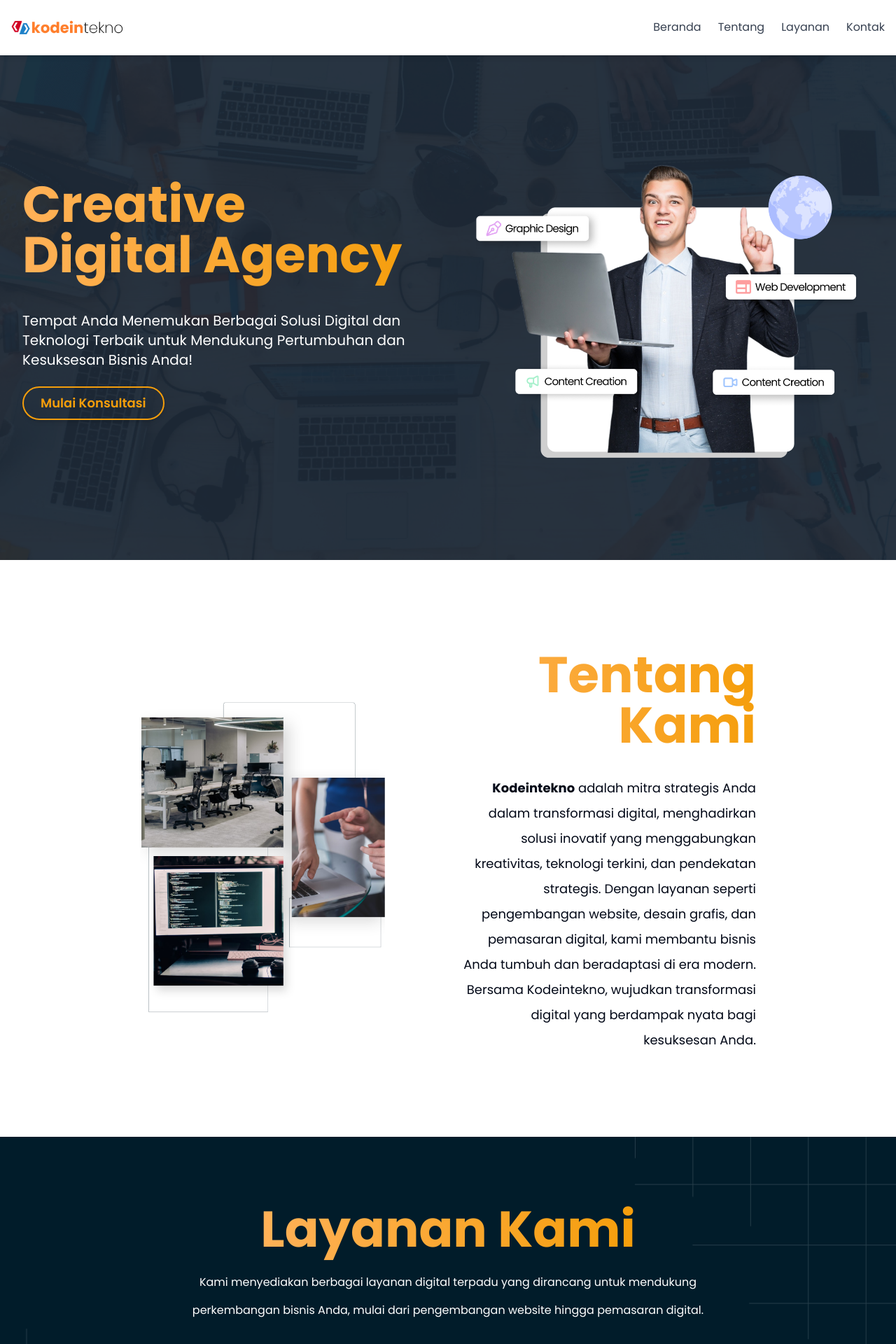
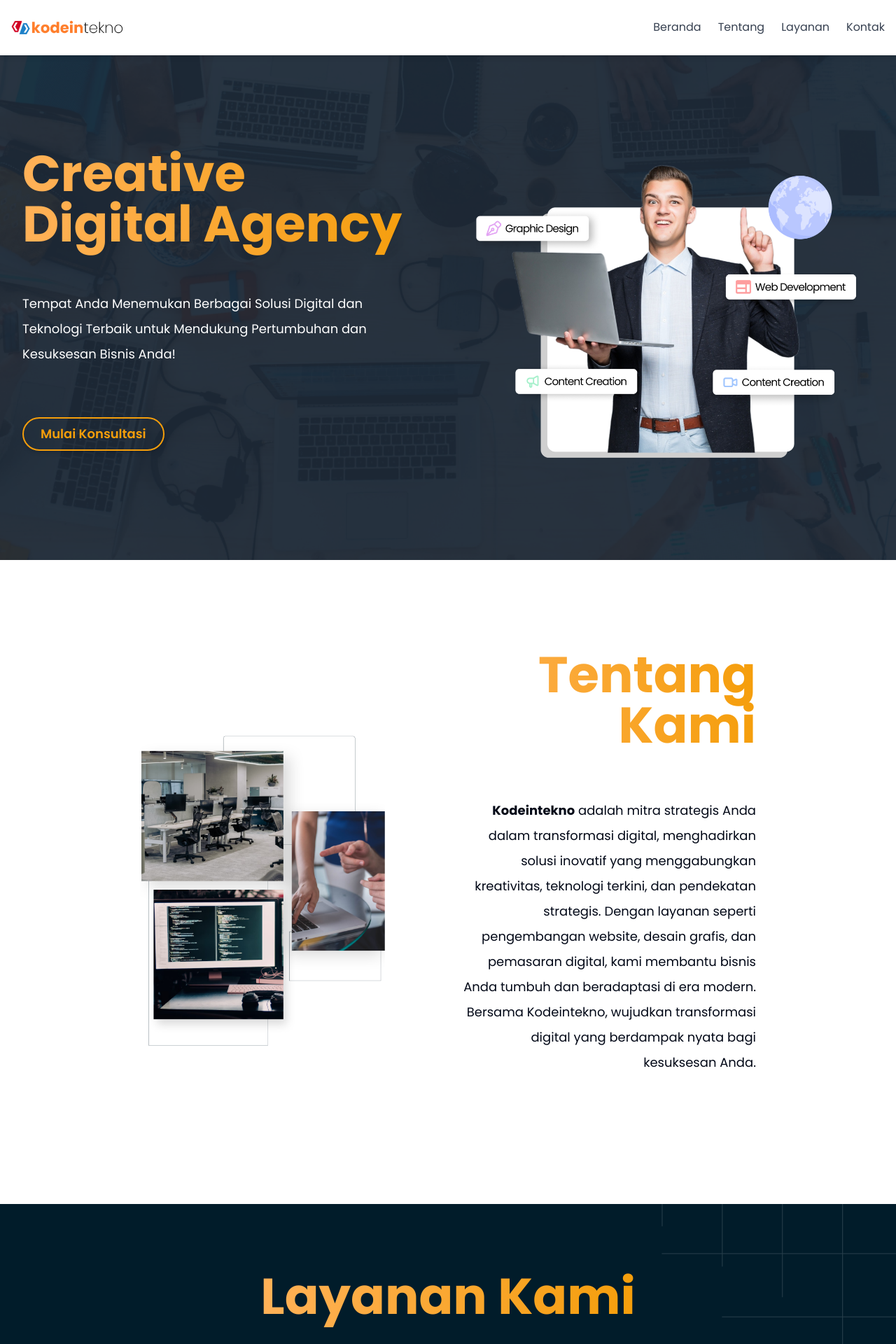
Before and after one commit to kodeintekno/web-kodeintekno, a Next.js app: page / in a window 1280 px wide. Shown: the top 1920 px of the page at 70% size. Built offline with nearby package versions, Linux system fonts and the light colour scheme.

Commit message:
implement paragrafText

```diff
--- a/src/components/About.tsx
+++ b/src/components/About.tsx
@@ -9,7 +9,7 @@ const About = () => {
         {/* Text Content */}
         <div className="flex flex-col md:gap-2 lg:gap-4 text-center lg:text-right items-center lg:items-end basis-3/4">
           <h1 className={` ${styles.heroHeadText}`}>Tentang Kami</h1>
-          <p className="text-sm md:text-base lg:text-lg max-w-full md:max-w-[80%] lg:max-w-[90%] mx-auto lg:mx-0 leading-relaxed lg:leading-9">
+          <p className={`${styles.paragrafText}`}>
             <span className="font-bold">Kodeintekno</span> adalah mitra
             strategis Anda dalam transformasi digital, menghadirkan solusi
             inovatif yang menggabungkan kreativitas, teknologi terkini, dan
--- a/src/components/Hero.tsx
+++ b/src/components/Hero.tsx
@@ -11,10 +11,10 @@ const Hero = () => {
     >
       <div className="container mx-auto px-4 md:px-8 py-8 grid grid-cols-1 lg:grid-cols-2 items-center gap-10 lg:gap-20">
         {/* Left Section */}
-        <div className={`text-center lg:text-left text-white space-y-6`}>
+        <div className={`text-center lg:text-left text-white space-y-2`}>
           <h1 className={`${styles.heroHeadText} `}>Creative Digital Agency</h1>
 
-          <p className="text-sm md:text-base lg:text-xl leading-relaxed max-w-[650px] mx-auto lg:mx-0">
+          <p className={`${styles.paragrafText}`}>
             Tempat Anda Menemukan Berbagai Solusi Digital dan Teknologi Terbaik
             untuk Mendukung Pertumbuhan dan Kesuksesan Bisnis Anda!
           </p>
--- a/src/components/Service.tsx
+++ b/src/components/Service.tsx
@@ -30,6 +30,7 @@ const Service = () => {
       setCurrent(api.selectedScrollSnap() + 1);
     });
   }, [api]);
+
   return (
     <div
       className="min-h-screen flex flex-col items-center bg-cover bg-no-repeat py-24"
@@ -37,7 +38,7 @@ const Service = () => {
       style={{ backgroundImage: `url(${serviceBg.src})` }}
     >
       <h1 className={` ${styles.heroHeadText}`}>Layanan Kami</h1>
-      <p className="max-w-[80%] md:max-w-[80%] lg:max-w-[64%] lg:leading-10 text-center text-white mb-[50px]">
+      <p className={`${styles.paragrafText} text-white text-center`}>
         Kami menyediakan berbagai layanan digital terpadu yang dirancang untuk
         mendukung perkembangan bisnis Anda, mulai dari pengembangan website
         hingga pemasaran digital.
--- a/src/components/styles.ts
+++ b/src/components/styles.ts
@@ -5,4 +5,6 @@ export const styles = {
     "font-medium text-white lg:text-[50px] sm:text-[40px] xs:text-[30px] text-[20px] lg:leading-[60px]",
   heroSubText2:
     "font-medium lg:text-[30px] sm:text-[25px] xs:text-[20px] text-[14px] lg:leading-[32px]",
+  paragrafText:
+    "text-sm md:text-base lg:text-lg max-w-full md:max-w-[80%] lg:max-w-[90%] mx-auto lg:mx-0 leading-relaxed lg:leading-9 pt-8 pb-16",
 };
```
